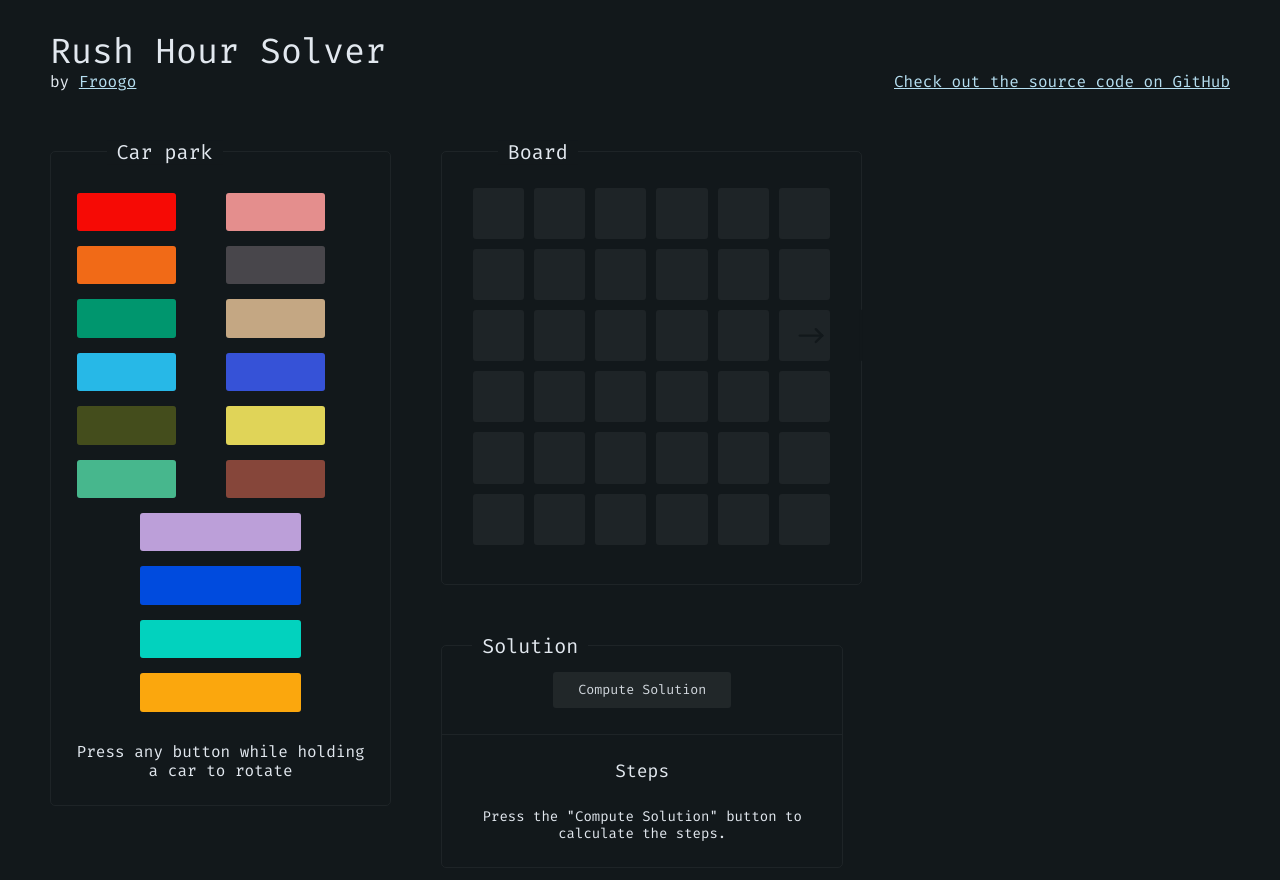
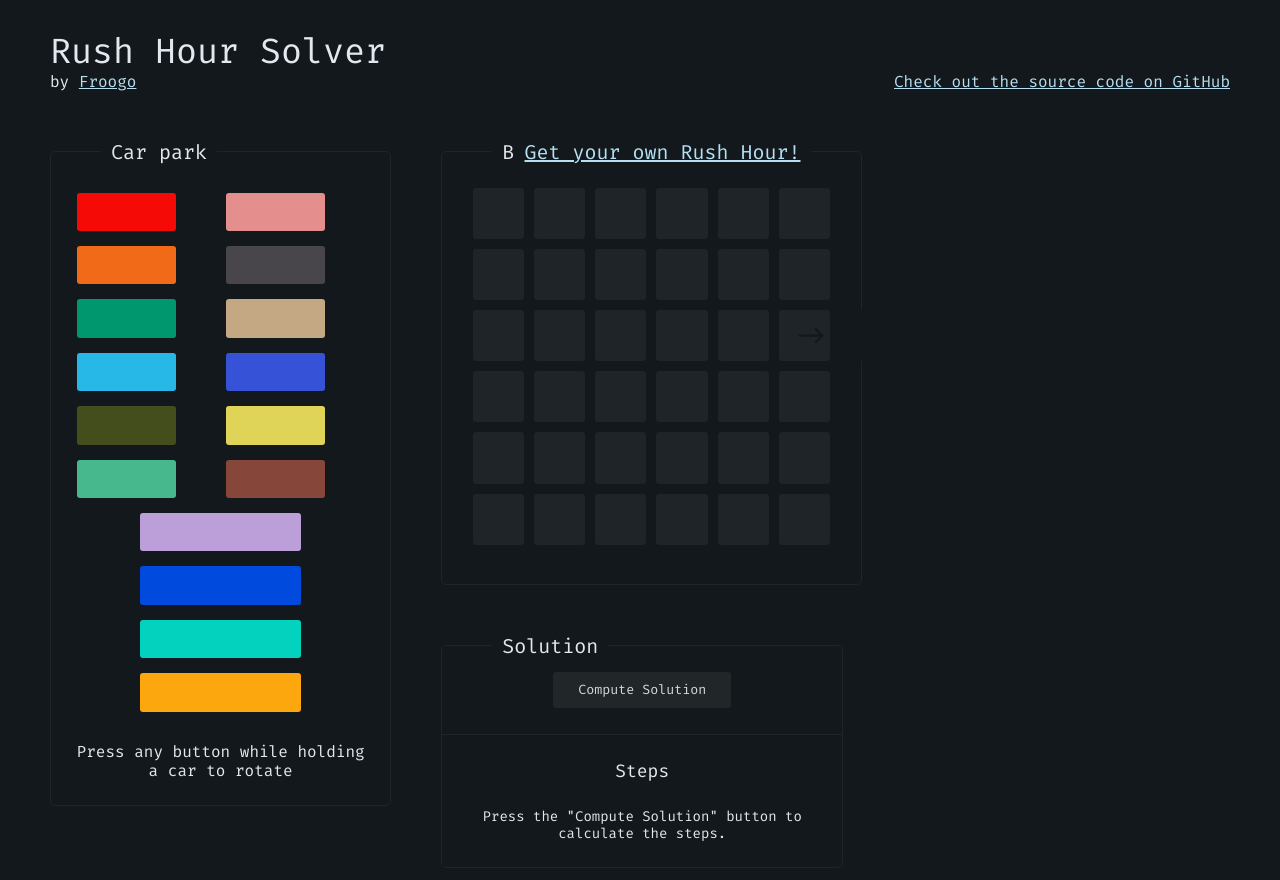
Before and after one commit to VolticFroogo/rush-hour-web, a React (Create React App) app: page / in a window 1280 px wide. Shown: the top 880 px of the page. Built offline with nearby package versions, Linux system fonts and the light colour scheme.

Commit message:
Added get own rush hour link

```diff
--- a/src/App.css
+++ b/src/App.css
@@ -6,6 +6,7 @@ h1.Title {
 section {
     float: left;
     width: fit-content;
+    position: relative;
 
     border-style: solid;
     border-width: 1px;
@@ -20,8 +21,14 @@ section .Title {
     position: absolute;
     background-color: var(--background);
     font-size: 20px;
-    transform: translate(30px, calc(-2vw - 12px));
+    top: -12px;
+    left: 50px;
     padding: 0 10px;
+}
+
+section .Title.Right {
+    right: 50px;
+    left: auto;
 }
 
 section .Divider {
--- a/src/Board/Board.tsx
+++ b/src/Board/Board.tsx
@@ -16,27 +16,31 @@ class Board extends React.Component {
 
     render() {
         return (
-            <section id="Board" ref={this.myRef}>
+            <section id="Board" ref={ this.myRef }>
                 <div className="Title">Board</div>
-                <div ref={this.columnsRef}>
+                <a className="Title Right" target="_blank" rel="noreferrer"
+                   href="https://www.amazon.co.uk/s?k=rush+hour+puzzle+game&_encoding=UTF8&tag=froogo09-21&linkCode=ur2&linkId=d83c5a7b9fd1c68a04ace66acfbfde2a&camp=1634&creative=6738">
+                    Get your own Rush Hour!
+                </a>
+                <div ref={ this.columnsRef }>
                     <Column/>
                     <Column/>
                     <Column/>
                     <Column/>
                     <Column/>
-                    <Column exit={true}/>
+                    <Column exit={ true }/>
                 </div>
             </section>
         );
     }
 }
 
-function Column(props: {exit?: boolean}) {
+function Column(props: { exit?: boolean }) {
     return (
         <div className="Column">
             <Tile/>
             <Tile/>
-            <Tile exit={props.exit}/>
+            <Tile exit={ props.exit }/>
             <Tile/>
             <Tile/>
             <Tile/>
@@ -44,13 +48,14 @@ function Column(props: {exit?: boolean}) {
     );
 }
 
-function Tile(props: {exit?: boolean}) {
+function Tile(props: { exit?: boolean }) {
     return (
         <div>
             <div className="Tile">
                 { props.exit &&
                     <svg xmlns="http://www.w3.org/2000/svg" className="icon icon-tabler icon-tabler-arrow-narrow-right"
-                         width="3vw" height="3vw" viewBox="0 0 24 24" strokeWidth="1.5" stroke="var(--background)" fill="none"
+                         width="3vw" height="3vw" viewBox="0 0 24 24" strokeWidth="1.5" stroke="var(--background)"
+                         fill="none"
                          strokeLinecap="round" strokeLinejoin="round">
                         <path stroke="none" d="M0 0h24v24H0z" fill="none"/>
                         <line x1="5" y1="12" x2="19" y2="12"/>
--- a/src/Solution/Solution.css
+++ b/src/Solution/Solution.css
@@ -1,10 +1,6 @@
 #Solution {
     width: 400px;
     padding: 0;
-}
-
-#Solution .Title {
-    transform: translate(30px, -12px);
 }
 
 #Solution .Divider {
```
